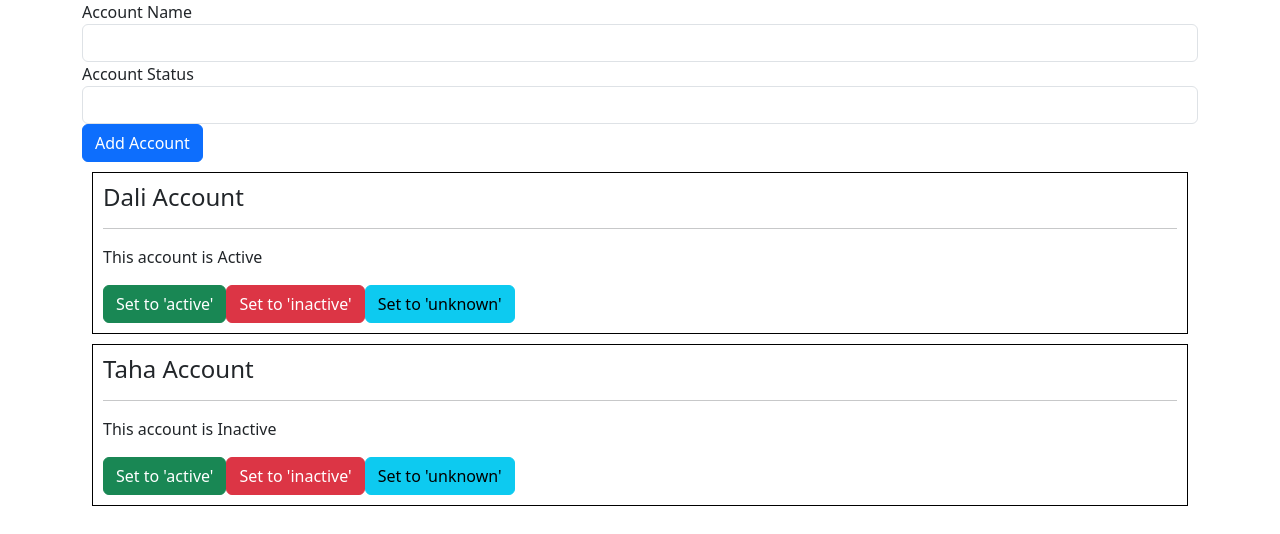
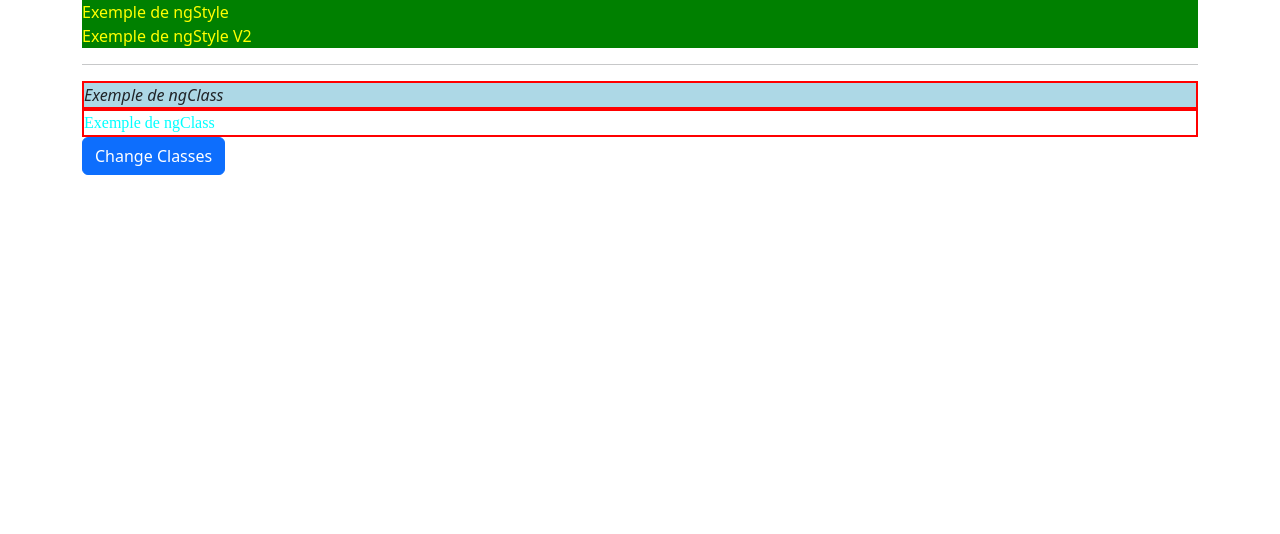
Before and after one commit to n2sy/ng-oolab-26, an Angular app: page / in a window 1280 px wide. Shown: the top 534 px of the page. Built offline with nearby package versions, Linux system fonts and the light colour scheme.

Commit message:
ngClass et ngStyle

```diff
--- a/src/app/app.html
+++ b/src/app/app.html
@@ -5,5 +5,6 @@
 
 <div class="container">
   <!-- <app-cv></app-cv> -->
-  <app-home-account></app-home-account>
+  <!-- <app-home-account></app-home-account> -->
+  <app-direct></app-direct>
 </div>
--- a/src/app/app.ts
+++ b/src/app/app.ts
@@ -4,10 +4,11 @@ import { First } from './first/first';
 import { Second } from './second/second';
 import { Cv } from './cv/cv';
 import { HomeAccount } from './accounts/home-account/home-account';
+import { Direct } from './direct/direct';
 
 @Component({
   selector: 'app-root',
-  imports: [First, Second, Cv, HomeAccount],
+  imports: [First, Second, Cv, HomeAccount, Direct],
   templateUrl: './app.html',
   styleUrl: './app.css',
   standalone: true,
--- /dev/null
+++ b/src/app/direct/direct.css
@@ -0,0 +1,11 @@
+.c1 {
+  background-color: lightblue;
+  font-style: italic;
+}
+.c2 {
+  color: aqua;
+  font-family: 'phosphate';
+}
+.c3 {
+  border: 2px solid red;
+}
--- /dev/null
+++ b/src/app/direct/direct.html
@@ -0,0 +1,26 @@
+<div
+  [ngStyle]="{
+    backgroundColor: 'green',
+    color: 'yellow',
+  }"
+>
+  Exemple de ngStyle
+</div>
+
+<div [style.backgroundColor]="'green'" [style.color]="'yellow'">Exemple de ngStyle V2</div>
+
+<hr />
+
+<div
+  [ngClass]="{
+    c1: class1,
+    c2: class2,
+    c3: class3,
+  }"
+>
+  Exemple de ngClass
+</div>
+
+<div [class]="'c3 c2'">Exemple de ngClass</div>
+
+<button (click)="updateClasses()" class="btn btn-primary">Change Classes</button>
--- /dev/null
+++ b/src/app/direct/direct.ts
@@ -0,0 +1,19 @@
+import { NgStyle, NgClass } from '@angular/common';
+import { Component } from '@angular/core';
+
+@Component({
+  selector: 'app-direct',
+  imports: [NgStyle, NgClass],
+  templateUrl: './direct.html',
+  styleUrl: './direct.css',
+})
+export class Direct {
+  class1 = true;
+  class2 = false;
+  class3 = true;
+
+  updateClasses() {
+    this.class2 = true;
+    this.class3 = false;
+  }
+}
```
Also changed, not shown: 1 other file (tests, documents, lock files or other folders).
